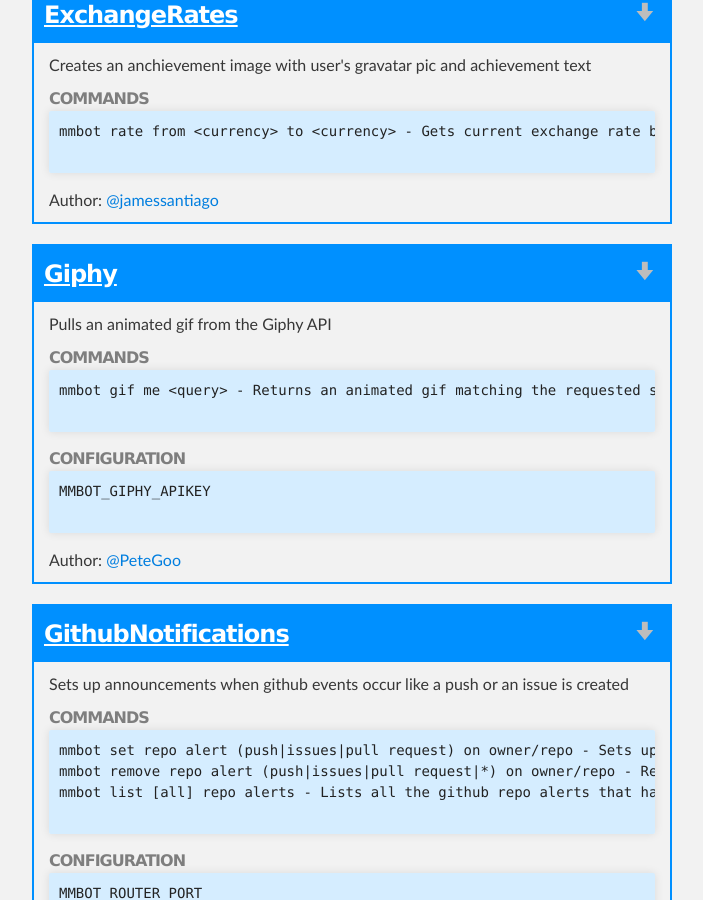
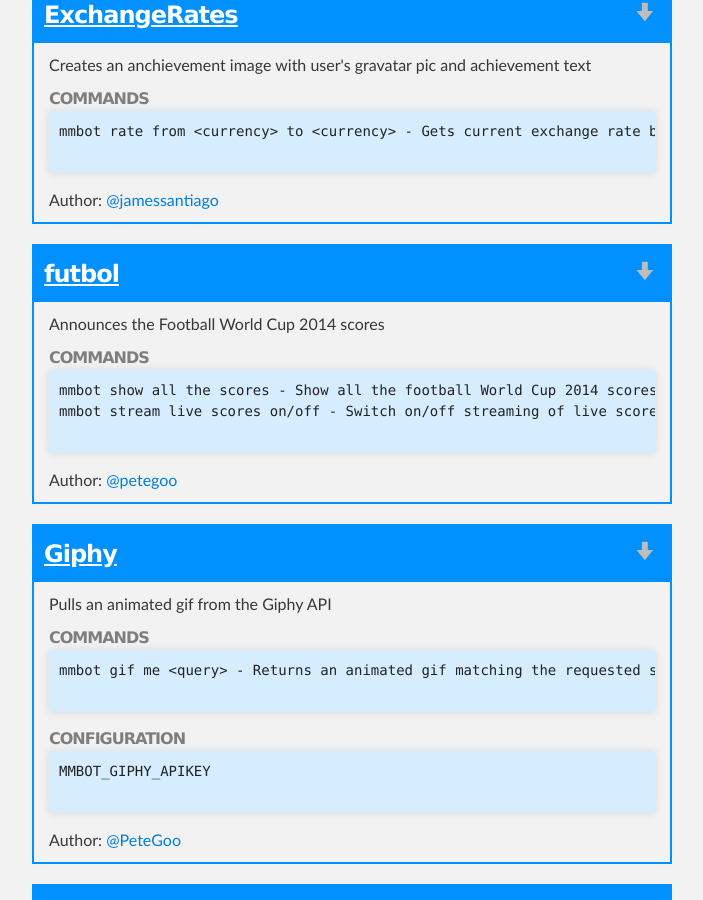
Before and after one commit to mmbot/mmbot.scripts, a Jekyll site: the page built from catalog.html, in a window 1280 px wide and 900 px high, scrolled down 1543 px. Shown: the whole window, without its empty margins (288-991 px from the left). Built offline with Jekyll 4.4.1, drawn with Linux system fonts in a browser that asks for light colours.

Commit message:
"Updated catalog yml file from CI build 54"

```diff
--- a/_data/catalog.yml
+++ b/_data/catalog.yml
@@ -62,6 +62,18 @@
   author: jamessantiago
   permalink: https://github.com/mmbot/mmbot.scripts/raw/master/scripts/Money/ExchangeRates.csx
   repolink: http://github.com/mmbot/mmbot.scripts/blob/master/scripts/Money/ExchangeRates.csx
+
+
+- name: futbol
+  description: Announces the Football World Cup 2014 scores
+  commands: |
+    mmbot show all the scores - Show all the football World Cup 2014 scores.
+    mmbot stream live scores on/off - Switch on/off streaming of live scores into the current room.
+  notes: >
+    Requires some changes made in mmbot version 0.9.8 so you may have to update
+  author: petegoo
+  permalink: https://github.com/mmbot/mmbot.scripts/raw/master/scripts/Sport/futbol.csx
+  repolink: http://github.com/mmbot/mmbot.scripts/blob/master/scripts/Sport/futbol.csx
 
 
 - name: Giphy
```
